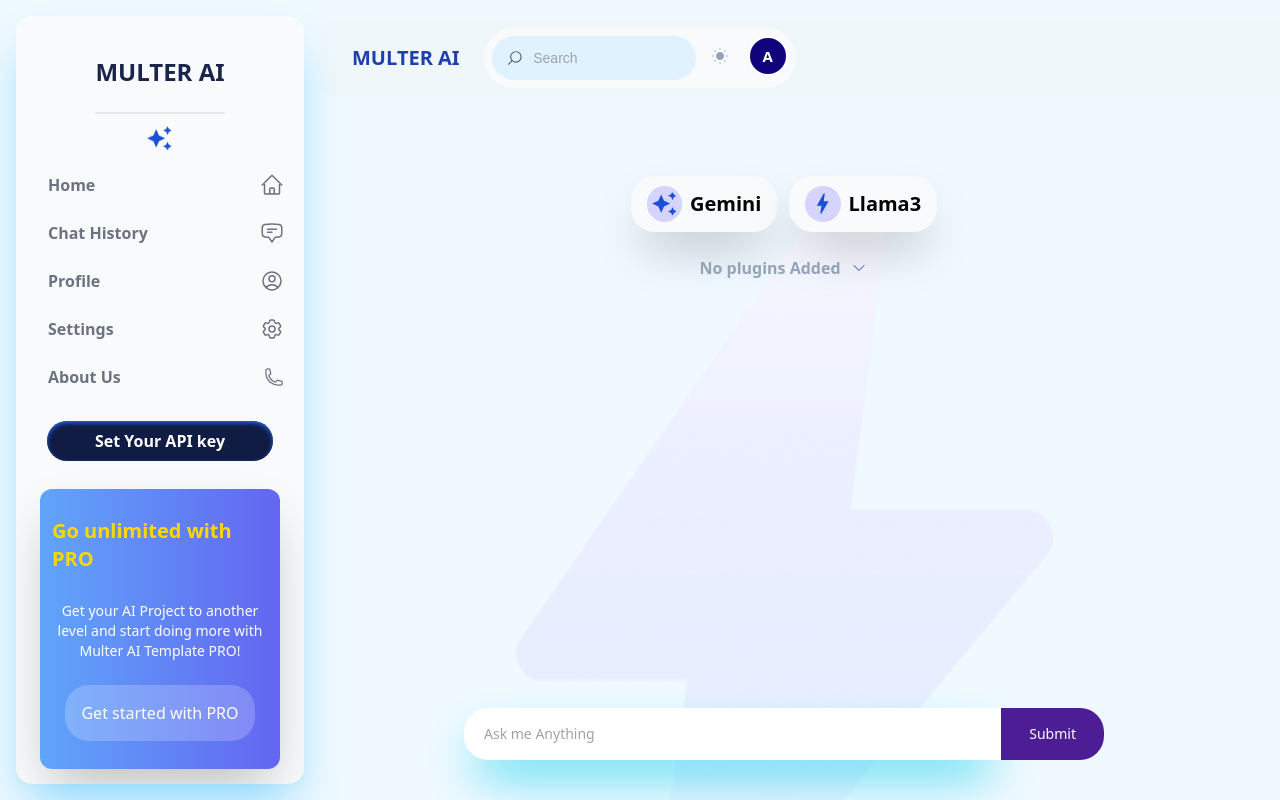
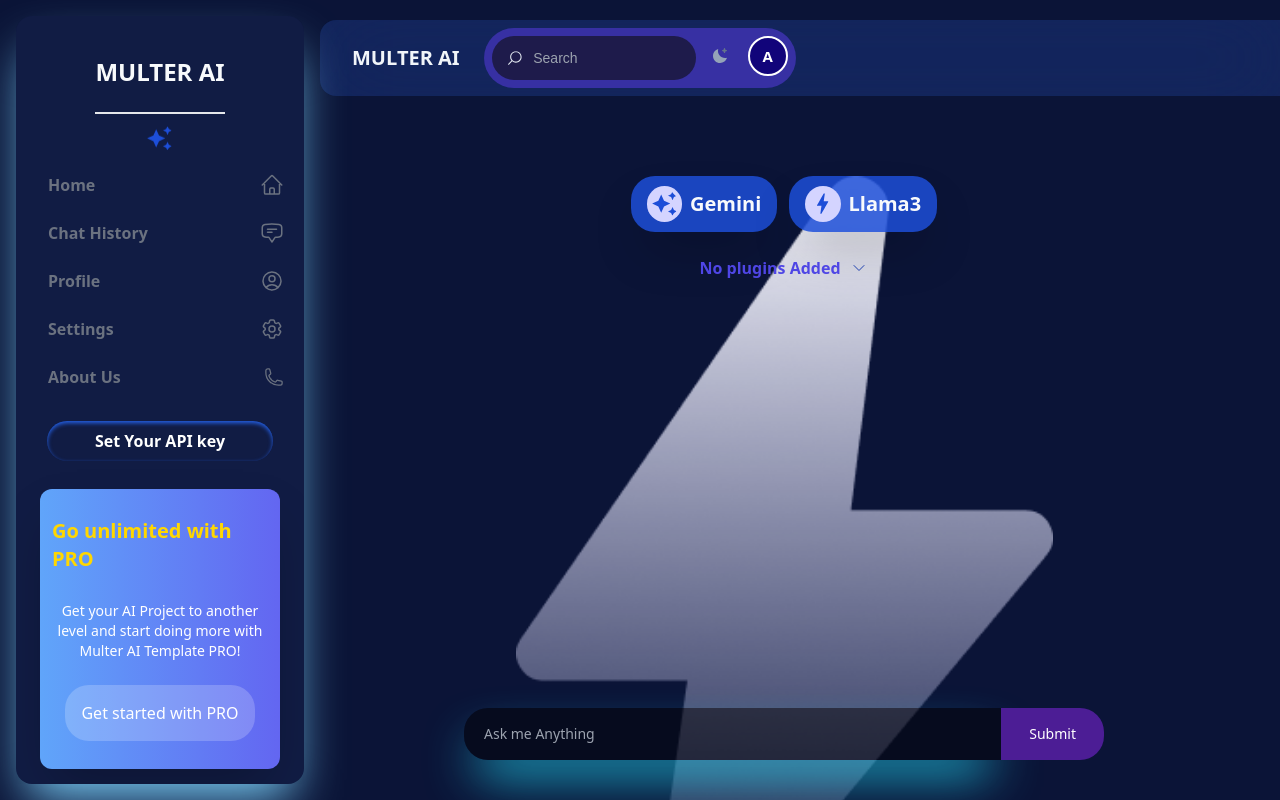
Before and after one commit to chandan789maity/ChatBot-Using-Gemini, a React (Vite) app in the folder client/: page / in a window 1280 px wide. Both pictures are taken after a click on the label "Switch to light / dark version". Shown: the top 800 px of the page. Built offline with nearby package versions, Linux system fonts and the light colour scheme.

Commit message:
Dark mode enabled

```diff
--- a/client/src/Pages/ChatPage/components/InputBox.tsx
+++ b/client/src/Pages/ChatPage/components/InputBox.tsx
@@ -41,7 +41,7 @@ const InputBox: React.FC = () => {
       console.error('Error sending message to server:', error);
       setInteractions((prev) => {
         const newInteractions = [...prev];
-        newInteractions[currentIndex].answer = 'Sorry, something went wrong.';
+        newInteractions[currentIndex].answer = 'Server is not running on render.';
         return newInteractions;
       });
     } finally {
--- a/client/src/components/Navbar/components/SearchBar.tsx
+++ b/client/src/components/Navbar/components/SearchBar.tsx
@@ -1,6 +1,15 @@
-const SearchBar = () => {
+import React, { useState } from 'react';
+
+const SearchBar: React.FC = () => {
+  const [isDarkMode, setIsDarkMode] = useState(false);
+
+  const handleToggle = () => {
+    setIsDarkMode(!isDarkMode);
+    document.documentElement.classList.toggle('dark', !isDarkMode); // Toggle the 'dark' class on the root element
+  };
+
   return (
-      <div className="flex">
+    <div className={`flex ${isDarkMode ? 'dark' : ''}`}>
       {/* Search box */}
       <div className="rounded-3xl flex px-4 py-3 bg-sky-100 dark:bg-indigo-950 overflow-hidden max-w-md mx-auto font-[sans-serif]">
         <svg
@@ -14,7 +23,7 @@ const SearchBar = () => {
         <input
           type="search"
           placeholder="Search"
-            className="w-full outline-none bg-transparent text-gray-600 text-sm"
+          className="w-full outline-none bg-transparent text-gray-600 text-sm dark:text-white"
         />
       </div>
       {/* Toggle */}
@@ -23,10 +32,12 @@ const SearchBar = () => {
           type="checkbox"
           id="light-switch"
           className="light-switch sr-only"
+          checked={isDarkMode}
+          onChange={handleToggle}
         />
         <label className="relative cursor-pointer p-2" htmlFor="light-switch">
           <svg
-              className="dark:hidden"
+            className={`${isDarkMode ? 'hidden' : 'block'}`}
             width="20"
             height="20"
             xmlns="http://www.w3.org/2000/svg"
@@ -41,7 +52,7 @@ const SearchBar = () => {
             />
           </svg>
           <svg
-              className="hidden dark:block"
+            className={`${isDarkMode ? 'block' : 'hidden'}`}
             width="20"
             height="20"
             xmlns="http://www.w3.org/2000/svg"
```
Lines whose indentation alone changed are shown as unchanged.
